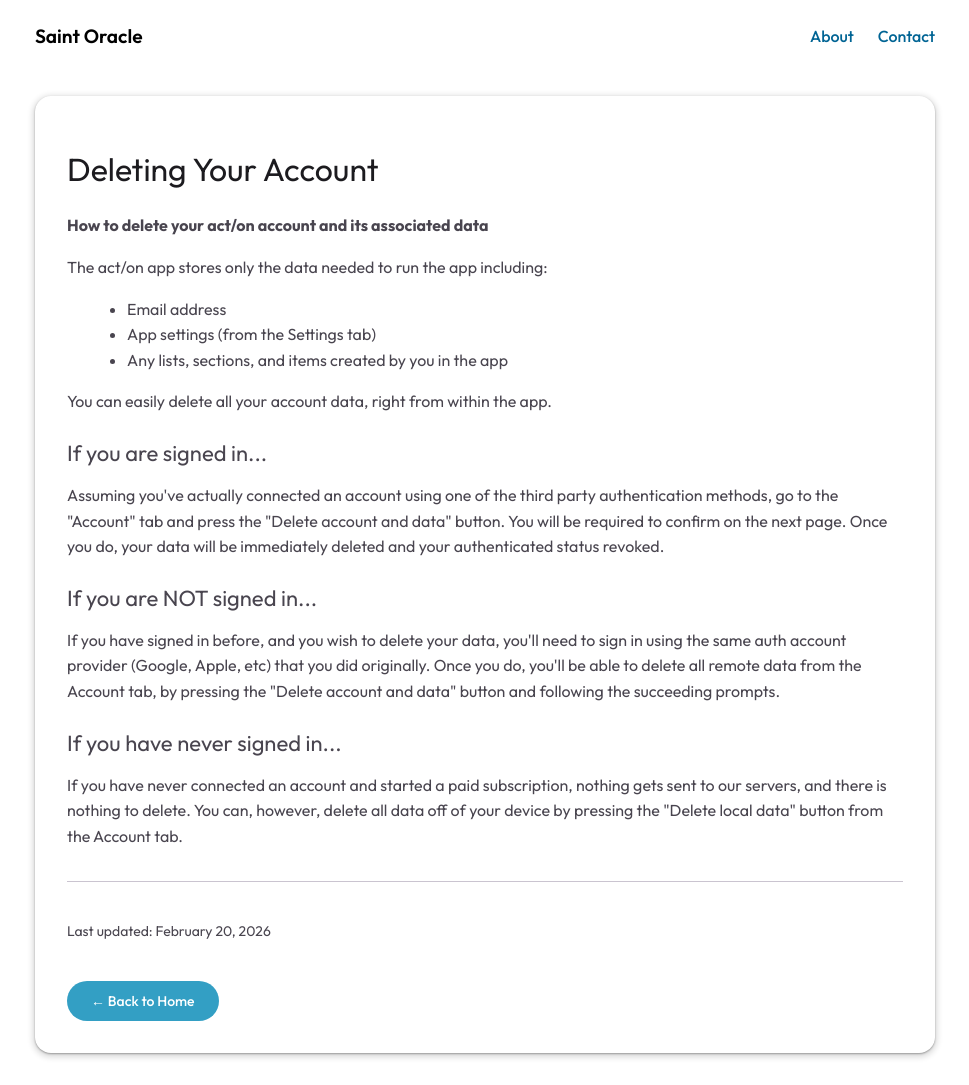
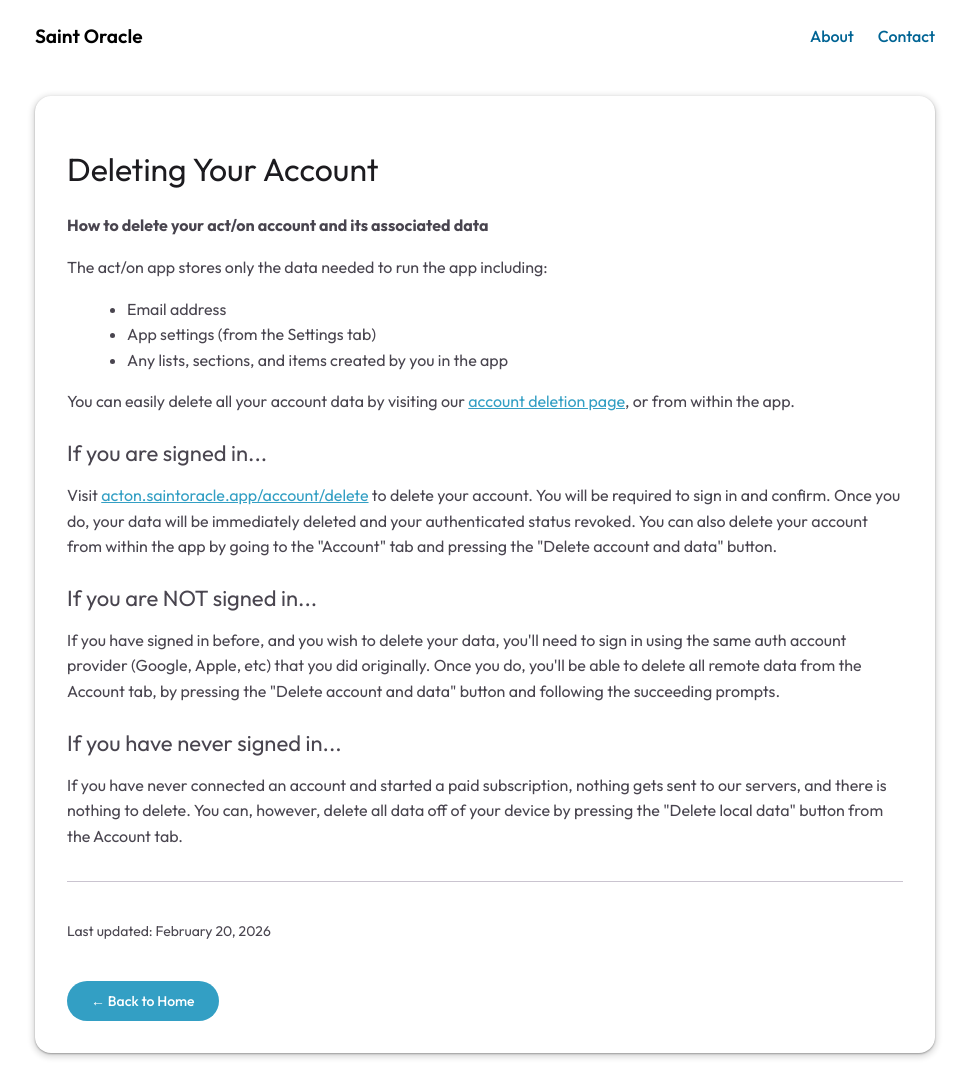
Before and after one commit to saint-oracle/website, a Jekyll site: the page built from act/on/deleting-account.md, in a window 1280 px wide. Shown: the whole page, without its empty margins (155-1124 px from the left). Built offline with Jekyll 4.4.1, drawn with Linux system fonts in a browser that asks for light colours.

Commit message:
Add account deletion URL to privacy policy and deletion page

```diff
--- a/act/on/deleting-account.md
+++ b/act/on/deleting-account.md
@@ -99,12 +99,12 @@ title: Deleting Your act/on Account
       </ul>
 
       <p class="md-typescale-body-large">
-        You can easily delete all your account data, right from within the app.
+        You can easily delete all your account data by visiting our <a href="https://acton.saintoracle.app/account/delete" style="color: var(--md-sys-color-primary, #339fc4ff); text-decoration: underline;">account deletion page</a>, or from within the app.
       </p>
 
       <h2 class="md-typescale-title-large">If you are signed in...</h2>
       <p class="md-typescale-body-large">
-        Assuming you've actually connected an account using one of the third party authentication methods, go to the "Account" tab and press the "Delete account and data" button. You will be required to confirm on the next page. Once you do, your data will be immediately deleted and your authenticated status revoked.
+        Visit <a href="https://acton.saintoracle.app/account/delete" style="color: var(--md-sys-color-primary, #339fc4ff); text-decoration: underline;">acton.saintoracle.app/account/delete</a> to delete your account. You will be required to sign in and confirm. Once you do, your data will be immediately deleted and your authenticated status revoked. You can also delete your account from within the app by going to the "Account" tab and pressing the "Delete account and data" button.
       </p>
 
       <h2 class="md-typescale-title-large">If you are NOT signed in...</h2>
```
Also changed, not shown: act/on/privacy-policy.md (+1 -1 lines).
